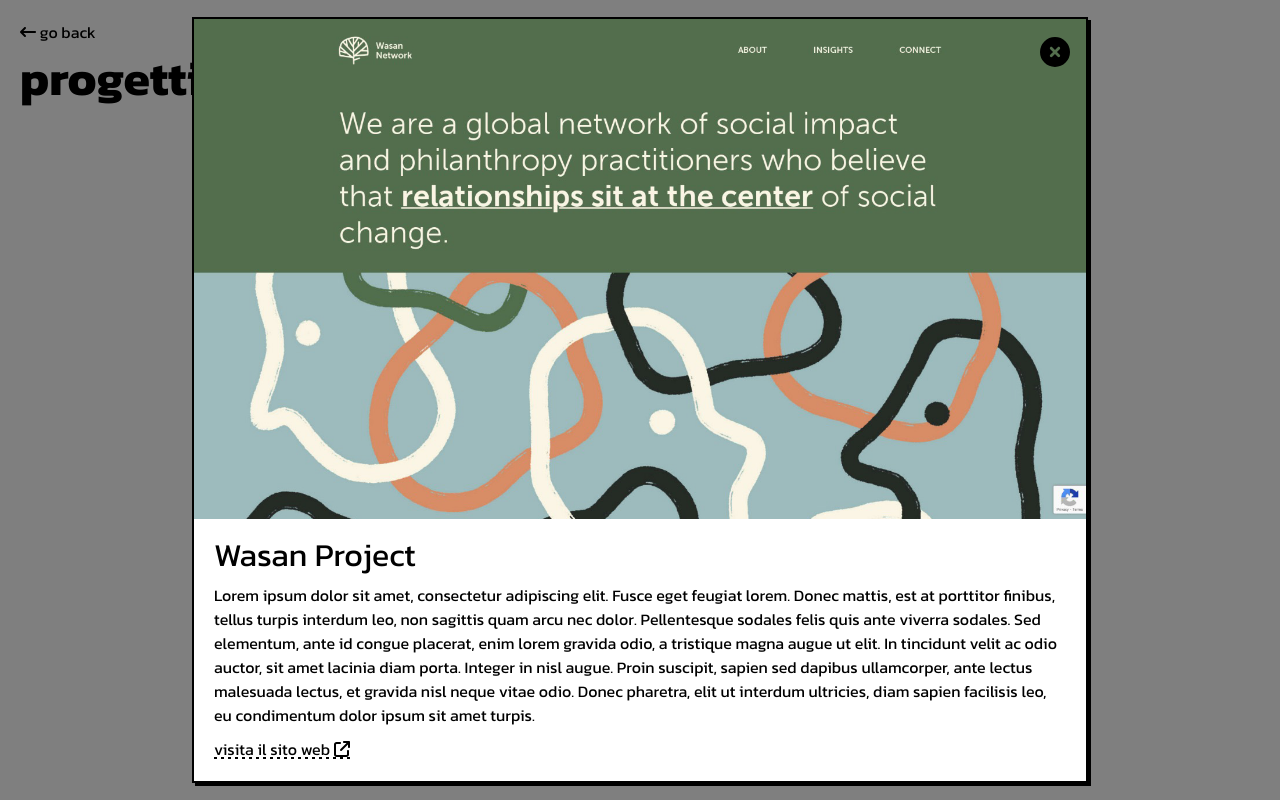
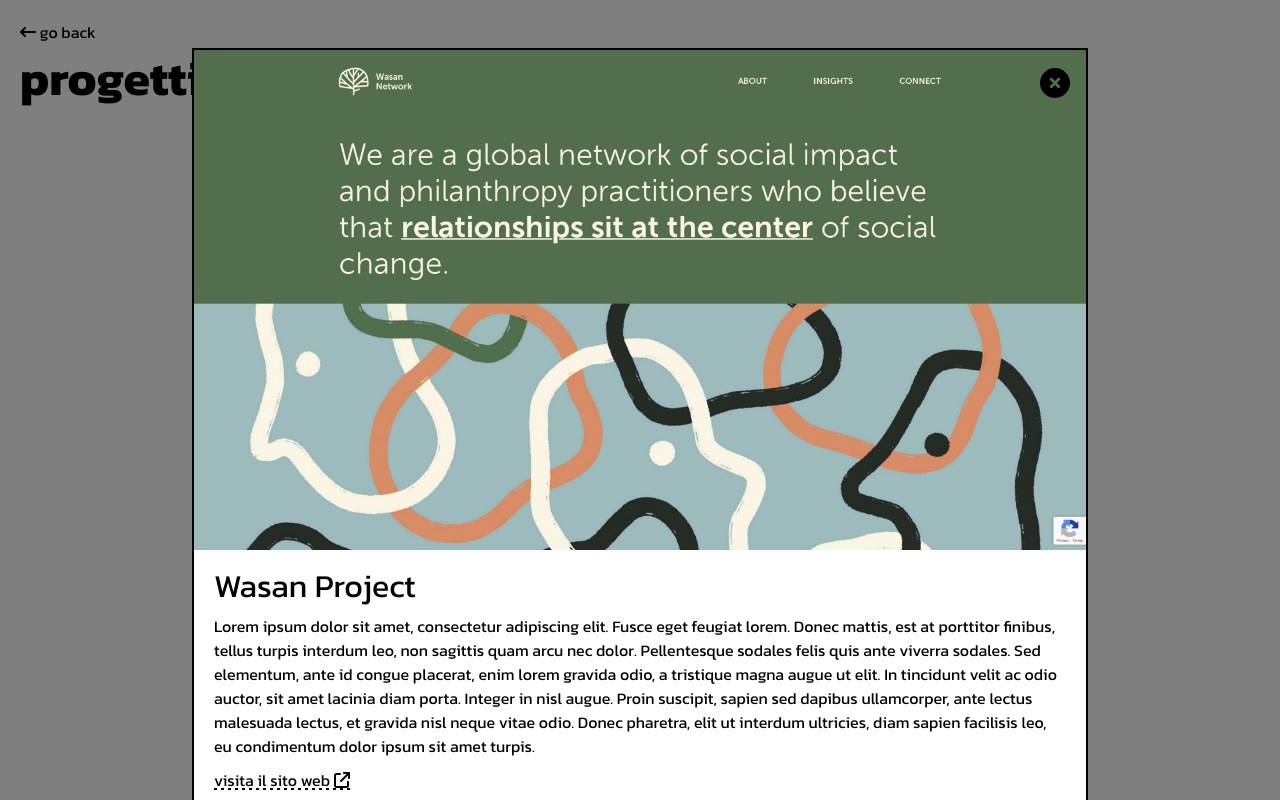
Before and after one commit to 0xDEMXN/portfolio, a Next.js app: page /portfolio in a window 1280 px wide. Both pictures are taken after a click on the element 218 px from the left and 320 px from the top of the page. Built offline with nearby package versions, Linux system fonts and the light colour scheme.

Commit message:
fix: correct vertical overflow on small devices

```diff
--- a/components/ExtendedCard/ExtendedCard.tsx
+++ b/components/ExtendedCard/ExtendedCard.tsx
@@ -10,10 +10,10 @@
   {project: Project, onProjectClose: () => void}
 ) => {
   return (
-    <div className="fixed inset-0 bg-black/50 flex items-center justify-center" onClick={onProjectClose}>
+    <div className="fixed inset-0 bg-black/50 flex justify-center" onClick={onProjectClose}>
       <motion.div
         layoutId={project.slug}
-        className="max-w-4xl w-11/12"
+        className="max-w-4xl w-11/12 py-12 overflow-y-scroll"
         onClick={(e) => e.stopPropagation()}
       >
         <div className={styles.card}>
```
